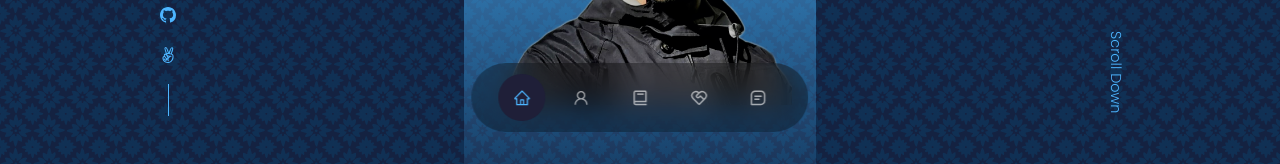
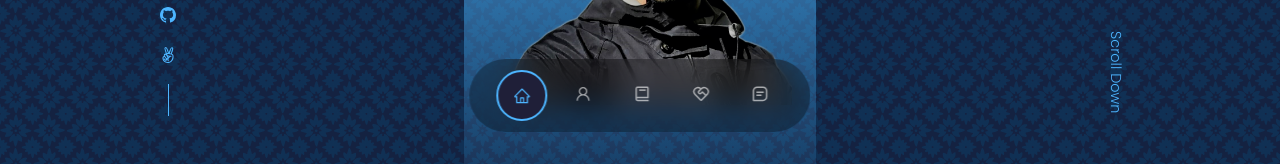
Before and after one commit to redwing555/portfolio-2.0, a React (Create React App) app: page / in a window 1280 px wide. Shown: the part 636-800 px from the top of the page. Built offline with nearby package versions, Linux system fonts and the light colour scheme.

Commit message:
fix outline around anchor tag click for nav

```diff
--- a/src/Components/Nav/nav.css
+++ b/src/Components/Nav/nav.css
@@ -20,6 +20,8 @@ nav a {
   display: flex;
   color: var(--color-light);
   font-size: 1.1rem;
+  -webkit-tap-highlight-color: transparent;
+  outline: none;
 }
 
 nav a:hover {
@@ -29,4 +31,5 @@ nav a:hover {
 nav a.active {
   background: var(--color-bg);
   color: var(--color-primary);
+  border: 2px solid var(--color-primary);
 }
```
